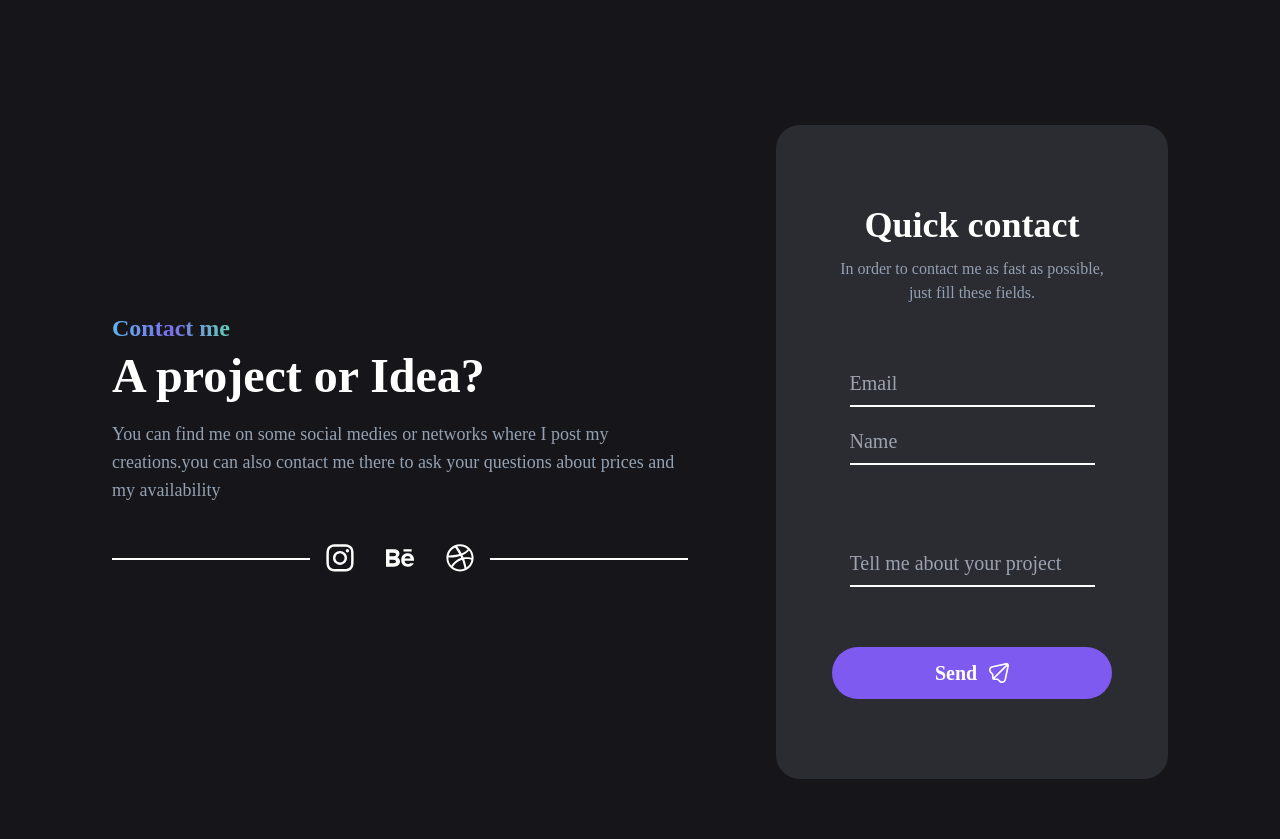
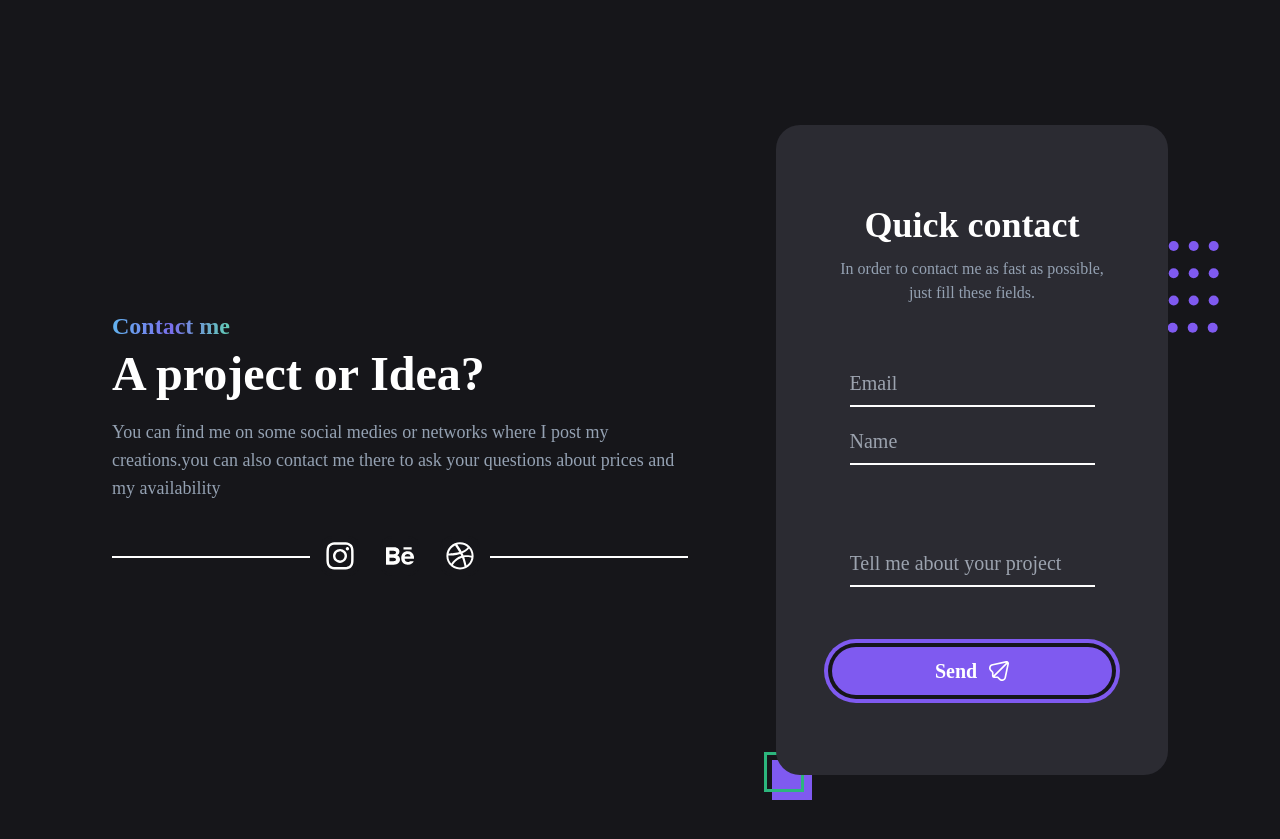
Before and after one commit to bambula1337/portfolio_v3, a Vue app: page / in a window 1280 px wide. Shown: the part 4800-5639 px from the top of the page. Built offline with nearby package versions, Linux system fonts and the light colour scheme; a web font is replaced by a local one.

Commit message:
:dizzy: Added animation to Button
Added animation to button and added Background to Form Component

```diff
--- a/src/components/ContactSectionForm.vue
+++ b/src/components/ContactSectionForm.vue
@@ -25,13 +25,15 @@
           />
         </label>
       </div>
-      <button type="submit" class="button">
+      <button type="submit" class="button" @mouseenter="animateButton" @focus="animateButton">
         <p class="button-text">Send</p>
         <img src="@/assets/icons/send.svg" alt="" class="button-image" />
       </button>
     </form>
   </div>
 </template>
+
+<!--TODO: Rewrite animation for button icon using gsap-->
 
 <script lang="ts">
 import Vue from 'vue';
@@ -66,14 +68,30 @@ export default Vue.extend({
       },
     };
   },
+  methods: {
+    animateButton(event: any) {
+      event.target.classList.add('animated');
+    },
+  },
 });
 </script>
 
 <style lang="scss" scoped>
 .contact-section__form {
-  @apply flex flex-col justify-center text-center font-project-default text-project-title rounded-3xl px-14 py-20;
+  @apply flex flex-col relative justify-center text-center font-project-default text-project-title rounded-3xl px-14 py-20;
   $background: rgba(43, 43, 50, 1);
   background: $background;
+  &::after {
+    @apply absolute bg-no-repeat top-0 -z-1;
+    content: '';
+    $particles-width: 25px;
+    left: calc($particles-width/-2);
+    width: calc(110% + $particles-width);
+    height: calc(100% + $particles-width);
+    background-image: url('@/assets/particles/dots-purple.svg'),
+      url('@/assets/particles/boxes-green.svg');
+    background-position: right 20%, left bottom;
+  }
   & .text-wrapper {
     @apply flex flex-col items-center mb-16;
     & .main-text {
@@ -88,7 +106,7 @@ export default Vue.extend({
     & .input {
       @apply w-full outline-none border-b-2 border-project-principal text-xl mb-5 pb-2 transition-all duration-200;
       background: $background;
-      &:focus{
+      &:focus {
         @apply border-project-highlight;
       }
     }
@@ -103,14 +121,48 @@ export default Vue.extend({
       }
     }
     & .button {
-      @apply w-full h-13 bg-project-first flex justify-center items-center rounded-full;
+      @apply w-full h-12 bg-project-first flex justify-center items-center ring-4 ring-project-highlight ring-offset-4 ring-offset-project-background rounded-full;
+      @apply transition-all duration-300;
+
+      &:hover {
+        @apply ring-project-principal overflow-hidden;
+      }
       & .button-text {
         @apply text-xl font-semibold mr-3;
       }
       & .button-image {
-        @apply w-5;
+        @apply w-5 transition-all duration-300;
+        animation-name: plane-to-top, plane-from-botton;
+        animation-duration: 0.4s, 0.5s;
+        animation-delay: 0s, 0.4s;
+        animation-play-state: paused;
+      }
+    }
+    & .animated {
+      & .button-image {
+        animation-play-state: running !important;
       }
     }
   }
 }
+
+// Button Hover Plane Animation
+
+@keyframes plane-to-top {
+  from {
+    transform: translateX(0) translateY(0);
+  }
+  to {
+    transform: translateX(3rem) translateY(-3rem);
+  }
+}
+
+@keyframes plane-from-botton {
+  0% {
+    transform: translateX(-3rem) translateY(3rem);
+  }
+  100% {
+    transform: translateX(0) translateY(0);
+  }
+}
 </style>
```
Also changed, not shown: src/assets/particles/boxes-green.svg (added).
